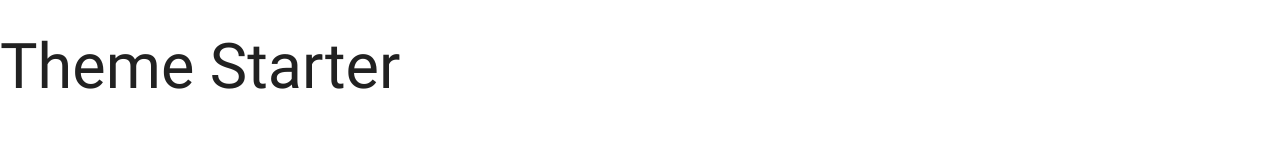
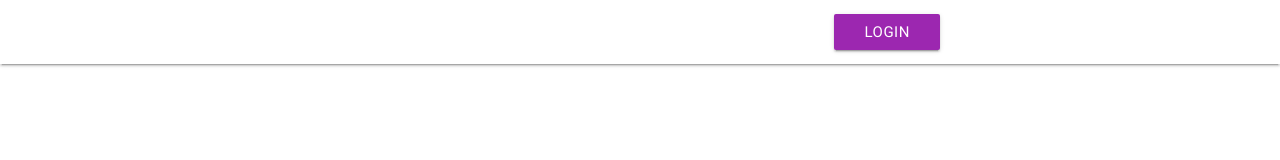
Before and after one commit to rick427/Quazzu, a plain HTML site: page index.html in a window 1280 px wide. Drawn offline with nearby package versions, Linux system fonts and the light colour scheme.

Commit message:
setting up header

```diff
--- a/index.html
+++ b/index.html
@@ -2,26 +2,46 @@
 <html>
 
 <head>
-  <!--Import Google Icon Font-->
   <link href="https://fonts.googleapis.com/icon?family=Material+Icons" rel="stylesheet">
   <!--Import materialize.css-->
+  <script defer src="https://use.fontawesome.com/releases/v5.8.1/js/all.js" integrity="sha384-g5uSoOSBd7KkhAMlnQILrecXvzst9TdC09/VM+pjDTCM+1il8RHz5fKANTFFb+gQ" crossorigin="anonymous"></script>
   <link type="text/css" rel="stylesheet" href="css/materialize.min.css" media="screen,projection" />
   <link type="text/css" rel="stylesheet" href="css/main.css" />
-
-  <!--Let browser know website is optimized for mobile-->
   <meta name="viewport" content="width=device-width, initial-scale=1.0" />
-  <title>Custom Materialize Theme</title>
+  <title>Quazzu</title>
 </head>
 
 <body>
-  <h1>Theme Starter</h1>
 
-  <!--Import jQuery before materialize.js-->
+  <!--Header-->
+  <header class="main-header">
+    <nav class="transparent">
+      <div class="container">
+        <div class="nav-wrapper">
+          <a href="#" class="brand-logo">Quazzu</a>
+          <a href="#" data-activates="mobile-nav" class="button-collapse">
+            <i class="fa fa-bars"></i>
+          </a>
+
+          <ul class="right hide-on-medium-and-down">
+            <li><a href="index.html">Home</a></li>
+            <li><a href="solutions.html">Solutions</a></li>
+            <li><a href="signup.html">Sign Up</a></li>
+            <li><a href="#" class="btn purple">Login</a></li>
+            <li><a href="https://facebook.com"><i class="fab fa-facebook"></i></a></li>
+            <li><a href="https://twitter.com"><i class="fab fa-twitter"></i></a></li>
+            <li><a href="https://instagram.com"><i class="fab fa-instagram"></i></a></li>
+          </ul>
+        </div>
+      </div>
+    </nav>
+  </header>
+
+
   <script type="text/javascript" src="https://code.jquery.com/jquery-3.2.1.min.js"></script>
   <script type="text/javascript" src="js/materialize.min.js"></script>
   <script>
     $(document).ready(function () {
-      // Custom JS & jQuery here
 
     });
   </script>
```
